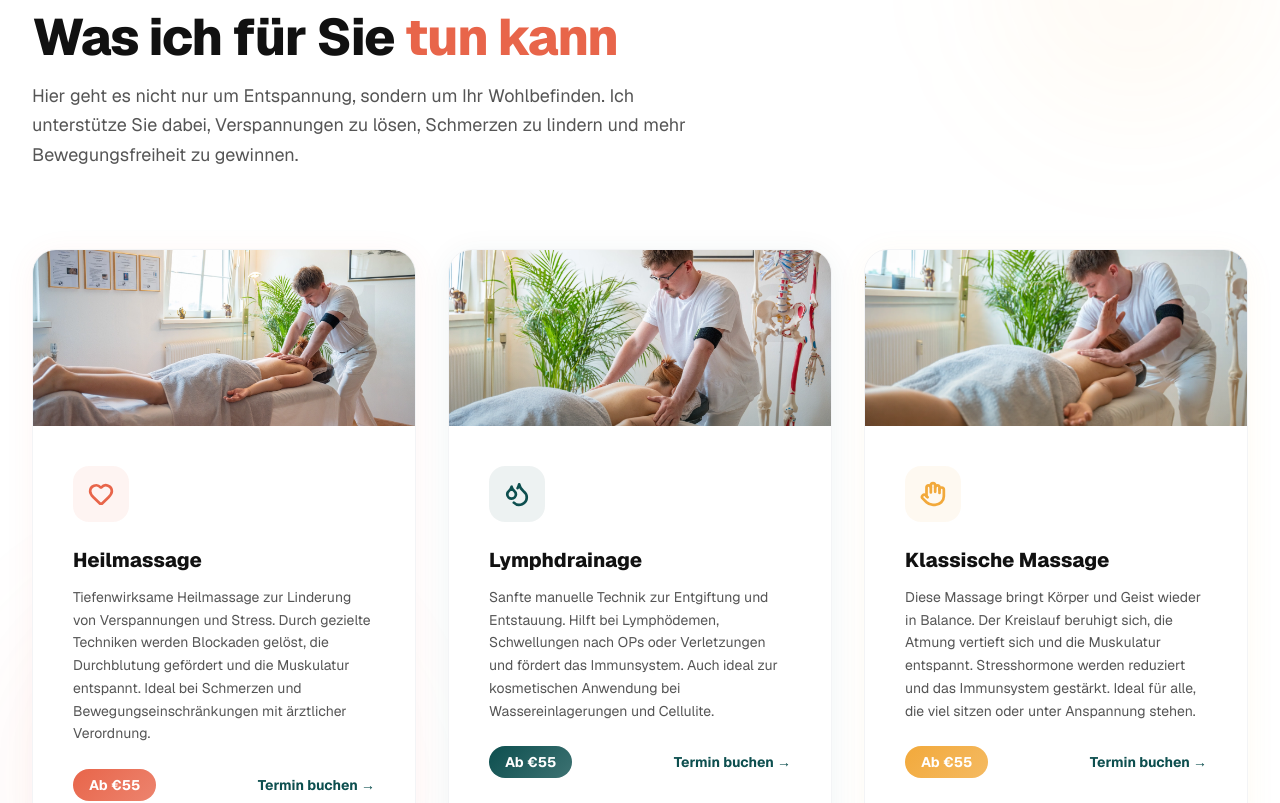
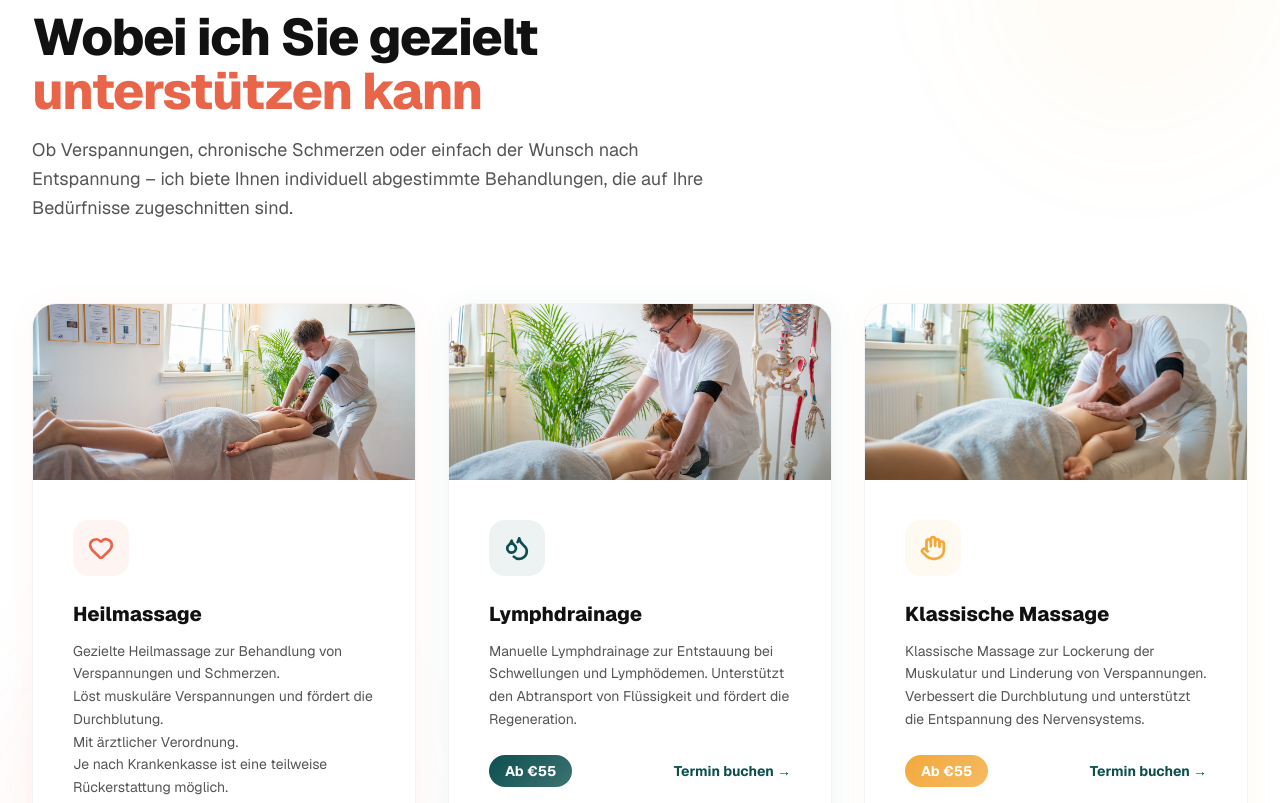
Before and after one commit to pixelheld-org/domenic-preview, a Next.js app: page / in a window 1280 px wide. Shown: the part 1120-1923 px from the top of the page. Built offline with nearby package versions, Linux system fonts and the light colour scheme; no server answers.

Commit message:
Bake portal copy: components/Services.tsx

```diff
--- a/components/Services.tsx
+++ b/components/Services.tsx
@@ -2,101 +2,8 @@
 
 import Image from "next/image";
 import { Heart, Droplets, Hand } from "lucide-react";
-import type { SanityService, SanityHomePage } from "@/sanity/lib/queries";
 
-const FALLBACK_SERVICES = [
-  {
-    icon: Heart,
-    title: "Heilmassage",
-    description:
-      "Tiefenwirksame Heilmassage zur Linderung von Verspannungen und Stress. Durch gezielte Techniken werden Blockaden gelöst, die Durchblutung gefördert und die Muskulatur entspannt. Ideal bei Schmerzen und Bewegungseinschränkungen mit ärztlicher Verordnung.",
-    price: "Ab \u20ac55",
-    color: "#e8654a",
-    bgColor: "#e8654a",
-    number: "01",
-    image: "/images/heilmassage-wien.webp",
-    imageAlt: "Heilmassage Behandlung – gezielte Entspannung und Schmerzlinderung",
-  },
-  {
-    icon: Droplets,
-    title: "Lymphdrainage",
-    description:
-      "Sanfte manuelle Technik zur Entgiftung und Entstauung. Hilft bei Lymphödemen, Schwellungen nach OPs oder Verletzungen und fördert das Immunsystem. Auch ideal zur kosmetischen Anwendung bei Wassereinlagerungen und Cellulite.",
-    price: "Ab \u20ac55",
-    color: "#0d4f4f",
-    bgColor: "#0d4f4f",
-    number: "02",
-    image: "/images/lymphdrainage.webp",
-    imageAlt: "Manuelle Lymphdrainage – sanfte Entstauung und Immunsystem-Förderung",
-  },
-  {
-    icon: Hand,
-    title: "Klassische Massage",
-    description:
-      "Diese Massage bringt Körper und Geist wieder in Balance. Der Kreislauf beruhigt sich, die Atmung vertieft sich und die Muskulatur entspannt. Stresshormone werden reduziert und das Immunsystem gestärkt. Ideal für alle, die viel sitzen oder unter Anspannung stehen.",
-    price: "Ab \u20ac55",
-    color: "#f2a93b",
-    bgColor: "#f2a93b",
-    number: "03",
-    image: "/images/klassische-massage.webp",
-    imageAlt: "Klassische Massage – Entspannung und Wohlbefinden für Körper und Geist",
-  },
-];
-
-const FALLBACK_BADGE = "Massagen-Angebot";
-const FALLBACK_HEADING = "Was ich für Sie";
-const FALLBACK_HEADING_ACCENT = "tun kann";
-const FALLBACK_TEXT =
-  "Hier geht es nicht nur um Entspannung, sondern um Ihr Wohlbefinden. Ich unterstütze Sie dabei, Verspannungen zu lösen, Schmerzen zu lindern und mehr Bewegungsfreiheit zu gewinnen.";
-
-const COLORS = [
-  { color: "#e8654a", bgColor: "#e8654a" },
-  { color: "#0d4f4f", bgColor: "#0d4f4f" },
-  { color: "#f2a93b", bgColor: "#f2a93b" },
-];
-const ICONS = [Heart, Droplets, Hand];
-
-type ServiceDisplay = {
-  icon: React.ElementType;
-  title: string;
-  description: string;
-  price: string;
-  color: string;
-  bgColor: string;
-  number: string;
-  image?: string;
-  imageAlt?: string;
-};
-
-function toDisplayServices(sanityServices: SanityService[]): ServiceDisplay[] {
-  return sanityServices.map((s, i) => ({
-    icon: ICONS[i % ICONS.length],
-    title: s.title,
-    description: s.shortDescription ?? "",
-    price: s.price ?? "Ab \u20ac55",
-    color: COLORS[i % COLORS.length].color,
-    bgColor: COLORS[i % COLORS.length].bgColor,
-    number: String(i + 1).padStart(2, "0"),
-  }));
-}
-
-export function Services({
-  sanityServices,
-  homePage,
-}: {
-  sanityServices?: SanityService[] | null;
-  homePage?: SanityHomePage | null;
-}) {
-  const services =
-    sanityServices && sanityServices.length > 0
-      ? toDisplayServices(sanityServices)
-      : FALLBACK_SERVICES;
-
-  const badge = homePage?.servicesBadge ?? FALLBACK_BADGE;
-  const heading = homePage?.servicesHeading ?? FALLBACK_HEADING;
-  const headingAccent = homePage?.servicesHeadingAccent ?? FALLBACK_HEADING_ACCENT;
-  const text = homePage?.servicesText ?? FALLBACK_TEXT;
-
+export function Services() {
   return (
     <section
       id="leistungen"
@@ -107,33 +14,35 @@ export function Services({
 
       <div className="relative mx-auto max-w-7xl px-5 sm:px-8">
         <div className="max-w-2xl">
-          <span className="inline-flex items-center gap-2 rounded-full bg-[#0d4f4f]/8 px-4 py-1.5 text-sm font-bold text-[#0d4f4f]">
-            {badge}
+          <span
+            data-edit-id="home-services-badge"
+            className="inline-flex items-center gap-2 rounded-full bg-[#0d4f4f]/8 px-4 py-1.5 text-sm font-bold text-[#0d4f4f]"
+          >
+            Massagen-Angebot
           </span>
           <h2 className="mt-4 text-[clamp(2rem,4vw,3.5rem)] font-extrabold leading-[1.05] tracking-tight text-[#111]">
-            {heading}{" "}
-            <span className="text-[#e8654a]">{headingAccent}</span>
+            <span data-edit-id="home-services-heading">Wobei ich Sie gezielt</span>{" "}
+            <span data-edit-id="home-services-accent" className="text-[#e8654a]">
+              unterstützen kann
+            </span>
           </h2>
-          <p className="mt-4 text-lg text-[#555] leading-relaxed">
-            {text}
+          <p
+            data-edit-id="home-services-text"
+            className="mt-4 text-lg text-[#555] leading-relaxed"
+          >
+            Ob Verspannungen, chronische Schmerzen oder einfach der Wunsch nach Entspannung – ich biete Ihnen individuell abgestimmte Behandlungen, die auf Ihre Bedürfnisse zugeschnitten sind.
           </p>
         </div>
 
         <div className="mt-14 sm:mt-20 grid sm:grid-cols-2 lg:grid-cols-3 gap-6 sm:gap-8">
-          {services.map((service) => (
           <div
-              key={service.title}
             className="group relative rounded-3xl bg-white border border-gray-100 overflow-hidden transition-all duration-300 hover:-translate-y-2"
-              style={{
-                boxShadow: `0 4px 30px ${service.bgColor}10`,
-              }}
+            style={{ boxShadow: "0 4px 30px #e8654a10" }}
           >
-              {/* Card image */}
-              {service.image && (
             <div className="relative w-full h-44 overflow-hidden">
               <Image
-                    src={service.image}
-                    alt={service.imageAlt ?? service.title}
+                src="/images/heilmassage-wien.webp"
+                alt="Heilmassage Behandlung – gezielte Entspannung und Schmerzlinderung"
                 fill
                 className="object-cover transition-transform duration-500 group-hover:scale-105"
                 quality={75}
@@ -141,53 +50,128 @@ export function Services({
               />
               <div
                 className="absolute inset-0"
-                    style={{ background: `linear-gradient(to bottom, transparent 50%, ${service.bgColor}22)` }}
+                style={{ background: "linear-gradient(to bottom, transparent 50%, #e8654a22)" }}
               />
             </div>
-              )}
-
             <div className="p-8 sm:p-10">
               <span aria-hidden="true" className="absolute top-6 right-8 text-[5rem] font-extrabold leading-none opacity-[0.04] select-none">
-                {service.number}
+                01
               </span>
-
-              <div
-                className="inline-flex h-14 w-14 items-center justify-center rounded-2xl transition-transform duration-300 group-hover:scale-110"
-                style={{ backgroundColor: `${service.bgColor}12` }}
-              >
-                <service.icon
-                  size={26}
-                  style={{ color: service.color }}
-                  strokeWidth={2.5}
-                />
+              <div className="inline-flex h-14 w-14 items-center justify-center rounded-2xl transition-transform duration-300 group-hover:scale-110" style={{ backgroundColor: "#e8654a12" }}>
+                <Heart size={26} style={{ color: "#e8654a" }} strokeWidth={2.5} />
               </div>
-
-              <h3 className="mt-6 text-xl font-extrabold text-[#111]">
-                {service.title}
+              <h3 data-edit-id="service-heilmassage-title" className="mt-6 text-xl font-extrabold text-[#111]">
+                Heilmassage
               </h3>
-              <p className="mt-3 text-[#555] leading-relaxed text-sm">
-                {service.description}
+              <p data-edit-id="service-heilmassage-desc" className="mt-3 text-[#555] leading-relaxed text-sm whitespace-pre-line">
+                {"Gezielte Heilmassage zur Behandlung von Verspannungen und Schmerzen.\nLöst muskuläre Verspannungen und fördert die Durchblutung.\nMit ärztlicher Verordnung.\nJe nach Krankenkasse ist eine teilweise Rückerstattung möglich."}
               </p>
-
               <div className="mt-6 flex items-center justify-between">
                 <span
+                  data-edit-id="service-heilmassage-price"
                   className="inline-flex rounded-full px-4 py-1.5 text-sm font-bold text-white"
-                  style={{
-                    background: `linear-gradient(135deg, ${service.bgColor}, ${service.bgColor}cc)`,
-                  }}
+                  style={{ background: "linear-gradient(135deg, #e8654a, #e8654acc)" }}
                 >
-                  {service.price}
+                  Ab €55
                 </span>
-                <a
-                  href="/buchen"
-                  className="text-sm font-bold transition-colors hover:underline text-[#0d4f4f]"
-                >
-                  Termin buchen &rarr;
+                <a href="/buchen" className="text-sm font-bold transition-colors hover:underline text-[#0d4f4f]">
+                  <span data-edit-id="service-heilmassage-cta">Termin buchen →</span>
                 </a>
               </div>
             </div>
           </div>
-          ))}
+
+          <div
+            className="group relative rounded-3xl bg-white border border-gray-100 overflow-hidden transition-all duration-300 hover:-translate-y-2"
+            style={{ boxShadow: "0 4px 30px #0d4f4f10" }}
+          >
+            <div className="relative w-full h-44 overflow-hidden">
+              <Image
+                src="/images/lymphdrainage.webp"
+                alt="Manuelle Lymphdrainage – sanfte Entstauung und Immunsystem-Förderung"
+                fill
+                className="object-cover transition-transform duration-500 group-hover:scale-105"
+                quality={75}
+                sizes="(max-width: 640px) 100vw, (max-width: 1024px) 50vw, 33vw"
+              />
+              <div
+                className="absolute inset-0"
+                style={{ background: "linear-gradient(to bottom, transparent 50%, #0d4f4f22)" }}
+              />
+            </div>
+            <div className="p-8 sm:p-10">
+              <span aria-hidden="true" className="absolute top-6 right-8 text-[5rem] font-extrabold leading-none opacity-[0.04] select-none">
+                02
+              </span>
+              <div className="inline-flex h-14 w-14 items-center justify-center rounded-2xl transition-transform duration-300 group-hover:scale-110" style={{ backgroundColor: "#0d4f4f12" }}>
+                <Droplets size={26} style={{ color: "#0d4f4f" }} strokeWidth={2.5} />
+              </div>
+              <h3 data-edit-id="service-lymphdrainage-title" className="mt-6 text-xl font-extrabold text-[#111]">
+                Lymphdrainage
+              </h3>
+              <p data-edit-id="service-lymphdrainage-desc" className="mt-3 text-[#555] leading-relaxed text-sm">
+                Manuelle Lymphdrainage zur Entstauung bei Schwellungen und Lymphödemen. Unterstützt den Abtransport von Flüssigkeit und fördert die Regeneration.
+              </p>
+              <div className="mt-6 flex items-center justify-between">
+                <span
+                  data-edit-id="service-lymphdrainage-price"
+                  className="inline-flex rounded-full px-4 py-1.5 text-sm font-bold text-white"
+                  style={{ background: "linear-gradient(135deg, #0d4f4f, #0d4f4fcc)" }}
+                >
+                  Ab €55
+                </span>
+                <a href="/buchen" className="text-sm font-bold transition-colors hover:underline text-[#0d4f4f]">
+                  <span data-edit-id="service-lymphdrainage-cta">Termin buchen →</span>
+                </a>
+              </div>
+            </div>
+          </div>
+
+          <div
+            className="group relative rounded-3xl bg-white border border-gray-100 overflow-hidden transition-all duration-300 hover:-translate-y-2"
+            style={{ boxShadow: "0 4px 30px #f2a93b10" }}
+          >
+            <div className="relative w-full h-44 overflow-hidden">
+              <Image
+                src="/images/klassische-massage.webp"
+                alt="Klassische Massage – Entspannung und Wohlbefinden für Körper und Geist"
+                fill
+                className="object-cover transition-transform duration-500 group-hover:scale-105"
+                quality={75}
+                sizes="(max-width: 640px) 100vw, (max-width: 1024px) 50vw, 33vw"
+              />
+              <div
+                className="absolute inset-0"
+                style={{ background: "linear-gradient(to bottom, transparent 50%, #f2a93b22)" }}
+              />
+            </div>
+            <div className="p-8 sm:p-10">
+              <span aria-hidden="true" className="absolute top-6 right-8 text-[5rem] font-extrabold leading-none opacity-[0.04] select-none">
+                03
+              </span>
+              <div className="inline-flex h-14 w-14 items-center justify-center rounded-2xl transition-transform duration-300 group-hover:scale-110" style={{ backgroundColor: "#f2a93b12" }}>
+                <Hand size={26} style={{ color: "#f2a93b" }} strokeWidth={2.5} />
+              </div>
+              <h3 data-edit-id="service-klassische-title" className="mt-6 text-xl font-extrabold text-[#111]">
+                Klassische Massage
+              </h3>
+              <p data-edit-id="service-klassische-desc" className="mt-3 text-[#555] leading-relaxed text-sm">
+                Klassische Massage zur Lockerung der Muskulatur und Linderung von Verspannungen. Verbessert die Durchblutung und unterstützt die Entspannung des Nervensystems.
+              </p>
+              <div className="mt-6 flex items-center justify-between">
+                <span
+                  data-edit-id="service-klassische-price"
+                  className="inline-flex rounded-full px-4 py-1.5 text-sm font-bold text-white"
+                  style={{ background: "linear-gradient(135deg, #f2a93b, #f2a93bcc)" }}
+                >
+                  Ab €55
+                </span>
+                <a href="/buchen" className="text-sm font-bold transition-colors hover:underline text-[#0d4f4f]">
+                  <span data-edit-id="service-klassische-cta">Termin buchen →</span>
+                </a>
+              </div>
+            </div>
+          </div>
         </div>
       </div>
     </section>
```
Lines whose indentation alone changed are shown as unchanged.
